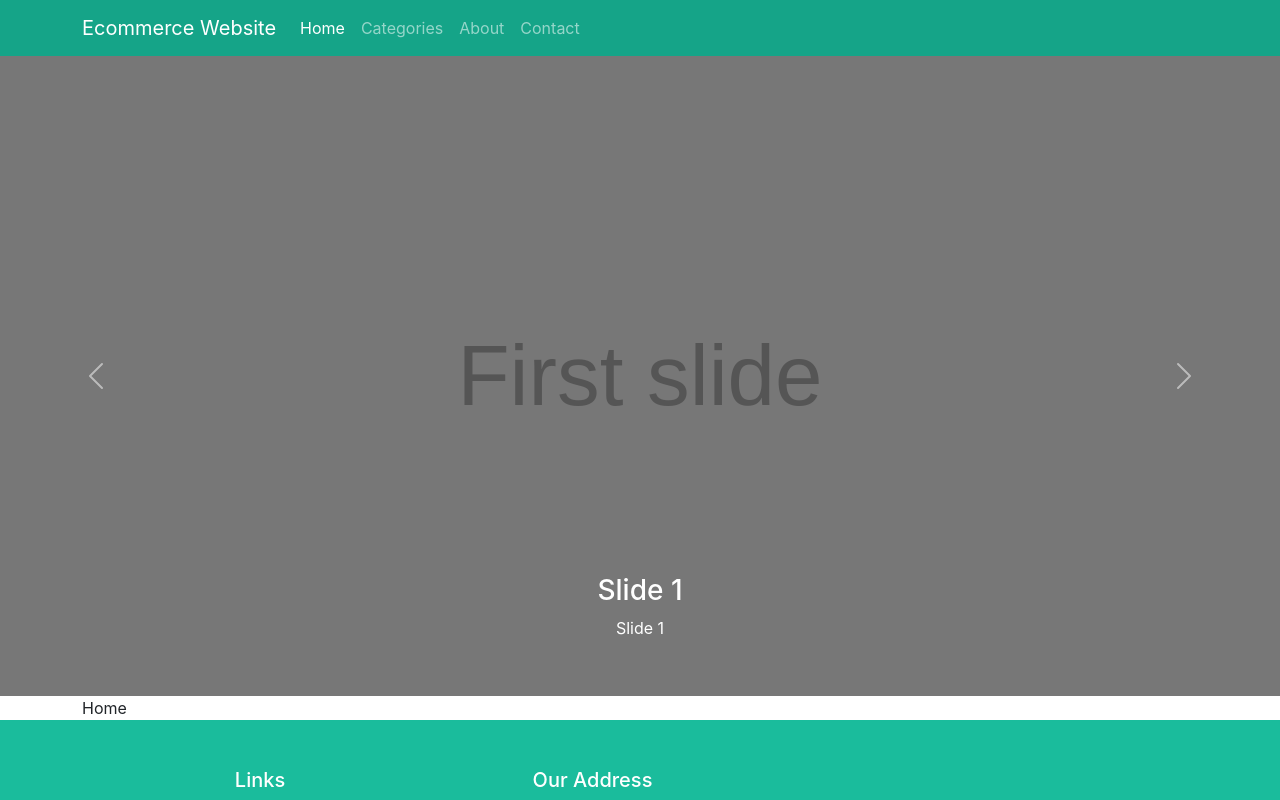
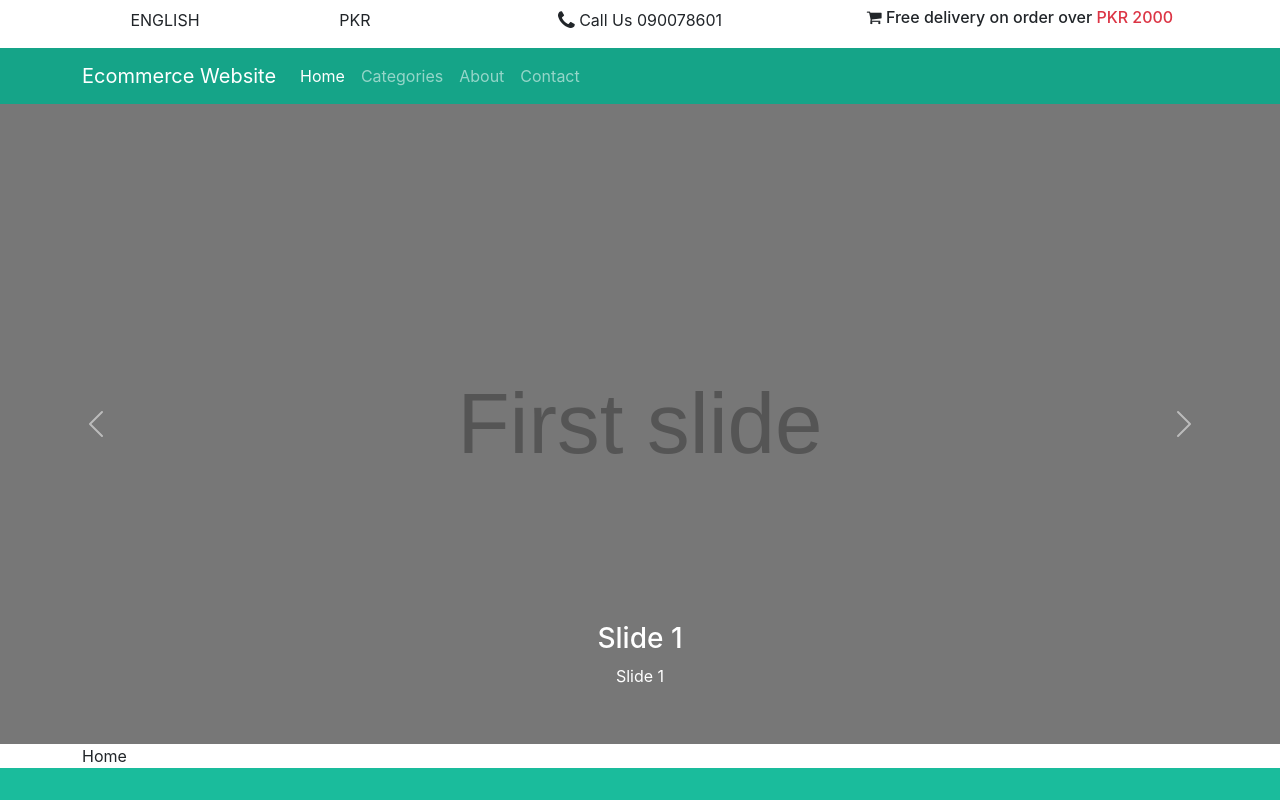
Before and after one commit to abdulhanan5643/ecommerce-react, a React (Create React App) app: page /home in a window 1280 px wide. Shown: the top 800 px of the page. Built offline with nearby package versions, Linux system fonts and the light colour scheme.

Commit message:
top-nav added

```diff
--- a/src/components/Header/HeaderComponent.js
+++ b/src/components/Header/HeaderComponent.js
@@ -1,7 +1,15 @@
 import React, {Component} from "react";
-import { Collapse, Nav, Navbar, NavbarBrand, NavbarToggler, NavItem} from "reactstrap";
-import { NavLink } from 'react-router-dom';
+import {
+    Collapse,
+    Nav,
+    Navbar,
+    NavbarBrand,
+    NavbarToggler,
+    NavItem
+} from "reactstrap";
+import {NavLink} from 'react-router-dom';
 import './header.css'
+
 class Header extends Component {
 
     constructor(props) {
@@ -10,7 +18,7 @@ class Header extends Component {
         this.toggleNav = this.toggleNav.bind(this);
         this.state = {
             isNavOpen: false,
-            isSelected:false
+            isSelected: false
         };
     }
 
@@ -20,17 +28,35 @@ class Header extends Component {
         });
     }
 
-    selected(){
+    selected() {
         this.setState({
             isSelected: !this.state.isSelected
         });
     }
+
     render() {
-        return(
-            <div>
+        return (
+            <>
+                <div className="container">
+                    <div className="row d-flex mt-2">
+                        <div className="col-md-2 col-3 justify-content-end">
+                            <p>ENGLISH</p>
+                        </div>
+                        <div className="col-md-2 col-2 justify-content-center">
+                            <p>PKR</p>
+                        </div>
+                        <div className="col-md-4 col-7">
+                            <p><i className="fa fa-phone fa-lg"></i> Call Us 090078601</p>
+                        </div>
+                        <div className="col-md-4 col-12">
+                            <h6><i className="fa fa-shopping-cart"></i> Free delivery on order over <span className="text-danger">PKR 2000</span></h6>
+                        </div>
+                    </div>
+
+                </div>
                 <Navbar className="my-navbar" dark expand="md">
                     <div className="container">
-                        <NavbarToggler onClick={this.toggleNav} />
+                        <NavbarToggler onClick={this.toggleNav}/>
                         <NavbarBrand className="mr-auto" href="/">Ecommerce Website</NavbarBrand>
                         <Collapse isOpen={this.state.isNavOpen} navbar>
                             <Nav navbar>
@@ -51,7 +77,7 @@ class Header extends Component {
                     </div>
                 </Navbar>
 
-            </div>
+            </>
         );
     }
 }
```
